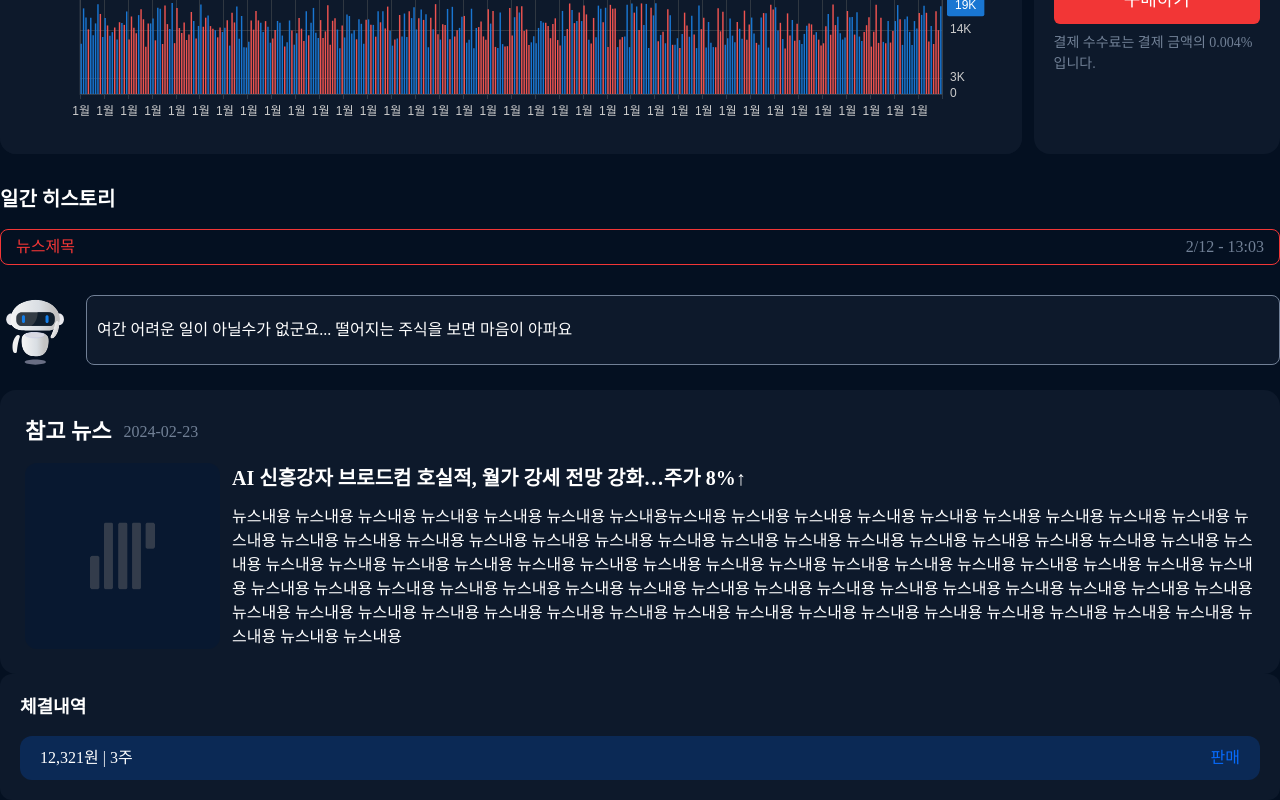
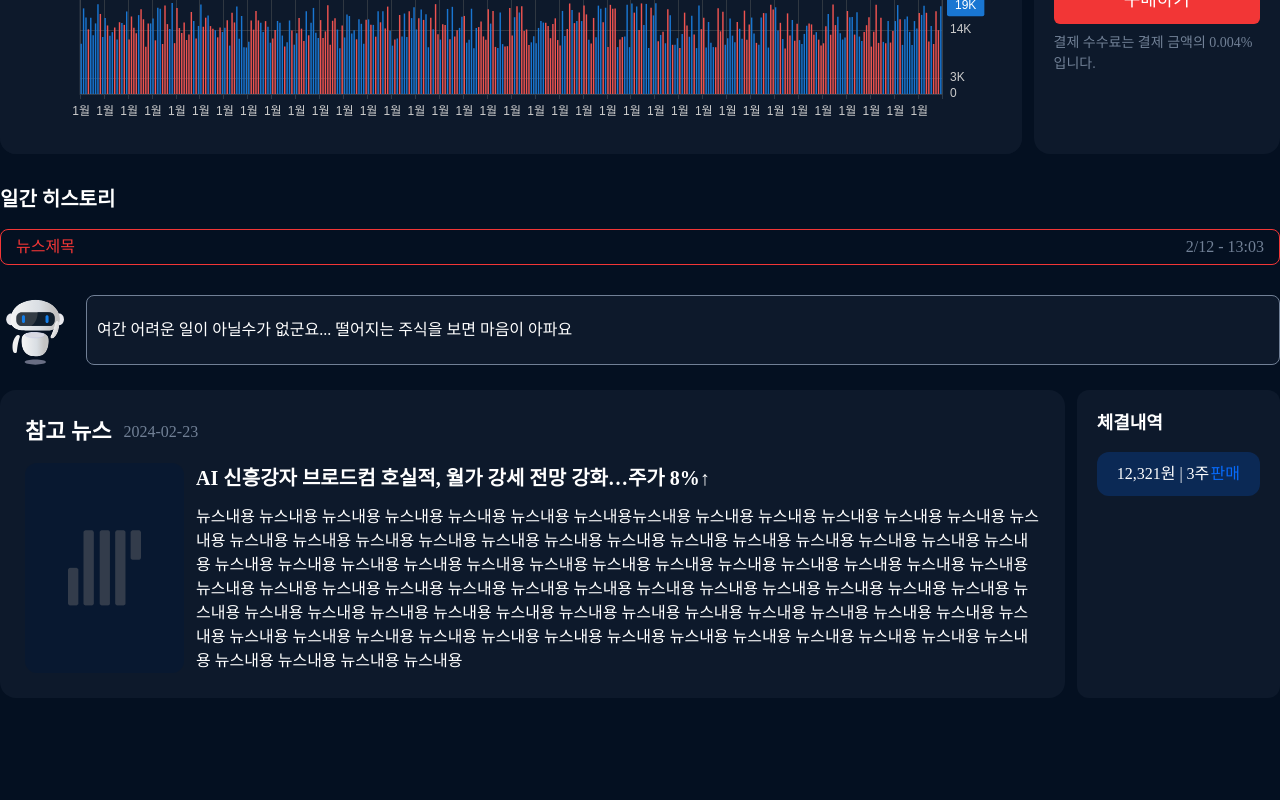
Before and after one commit to stitchzzang/BDL_PJT, a React (Vite) app: page /simulated-education in a window 1280 px wide. Shown: the part 899-1699 px from the top of the page. After the commit the page ends 1597 px from the top, so only its background shows below. Built offline with nearby package versions, Linux system fonts and the light colour scheme; a web font is replaced by a local one.

Commit message:
design:하단 컴포넌트 grid 시스템 적용

```diff
--- a/src/components/stock-tutorial/stock-tutorial-conclusion.tsx
+++ b/src/components/stock-tutorial/stock-tutorial-conclusion.tsx
@@ -2,7 +2,7 @@ import { StockTutorialConclusionCard } from '@/components/stock-tutorial/stock-t
 
 export const StockTutorialConclusion = () => {
   return (
-    <div className="rounded-xl bg-modal-background-color p-[20px]">
+    <div className="h-full rounded-xl bg-modal-background-color p-[20px]">
       <div className="mb-[15px] flex items-center gap-3">
         <h1 className="text-[18px] font-bold">체결내역</h1>
       </div>
--- a/src/components/stock-tutorial/stock-tutorial-news.tsx
+++ b/src/components/stock-tutorial/stock-tutorial-news.tsx
@@ -2,7 +2,7 @@ import { StockTutorialNewsDetail } from '@/components/stock-tutorial/stock-tutor
 
 export const StockTutorialNews = () => {
   return (
-    <div className="mt-[25px] rounded-2xl bg-modal-background-color p-[25px]">
+    <div className="h-full rounded-2xl bg-modal-background-color p-[25px] ">
       <div className="flex items-center gap-3">
         <h1 className="text-[22px] font-bold">참고 뉴스</h1>
         <p className="text-[16px] font-light text-border-color">2024-02-23</p>
--- a/src/routes/pages/SimulatedEducationPage.tsx
+++ b/src/routes/pages/SimulatedEducationPage.tsx
@@ -47,11 +47,11 @@ export const SimulatedEducationPage = () => {
       <div>
         <StockTutorialComment />
       </div>
-      <div>
-        <div>
+      <div className="mt-[25px] grid grid-cols-6 gap-3 ">
+        <div className="col-span-5">
           <StockTutorialNews />
         </div>
-        <div>
+        <div className="col-span-1">
           <StockTutorialConclusion />
         </div>
       </div>
```
